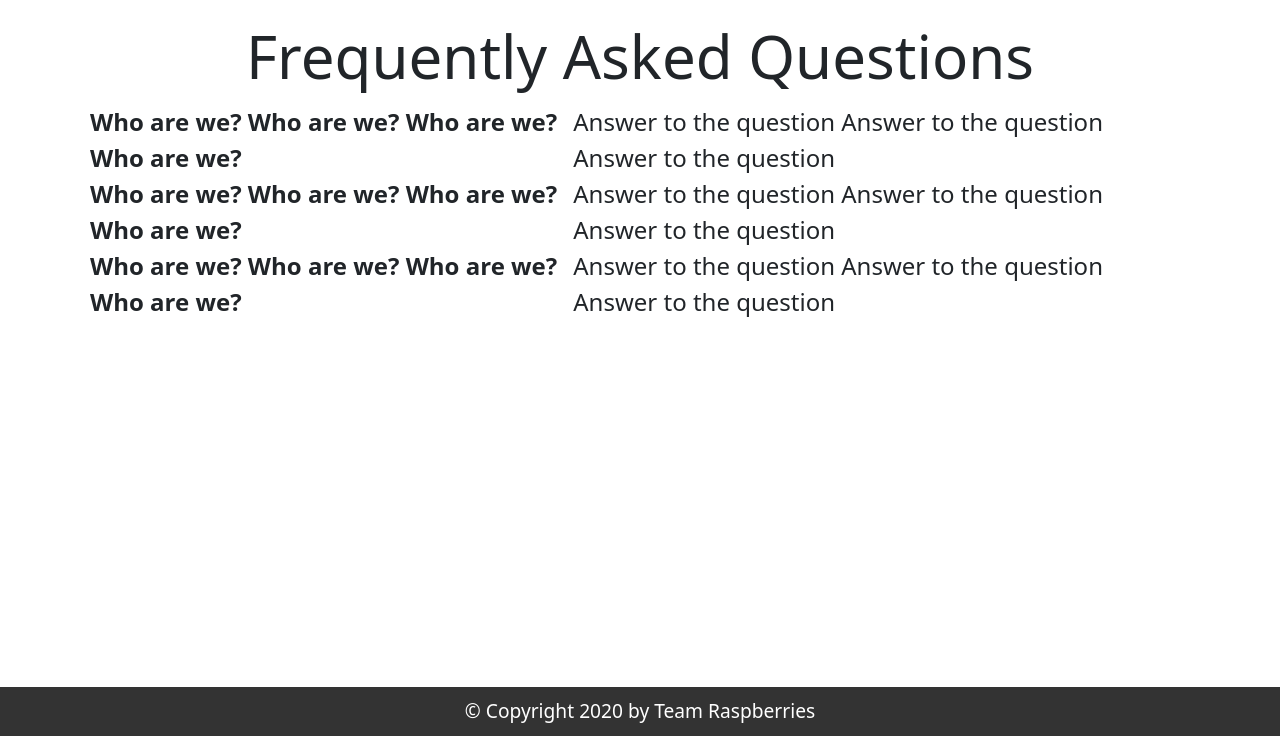
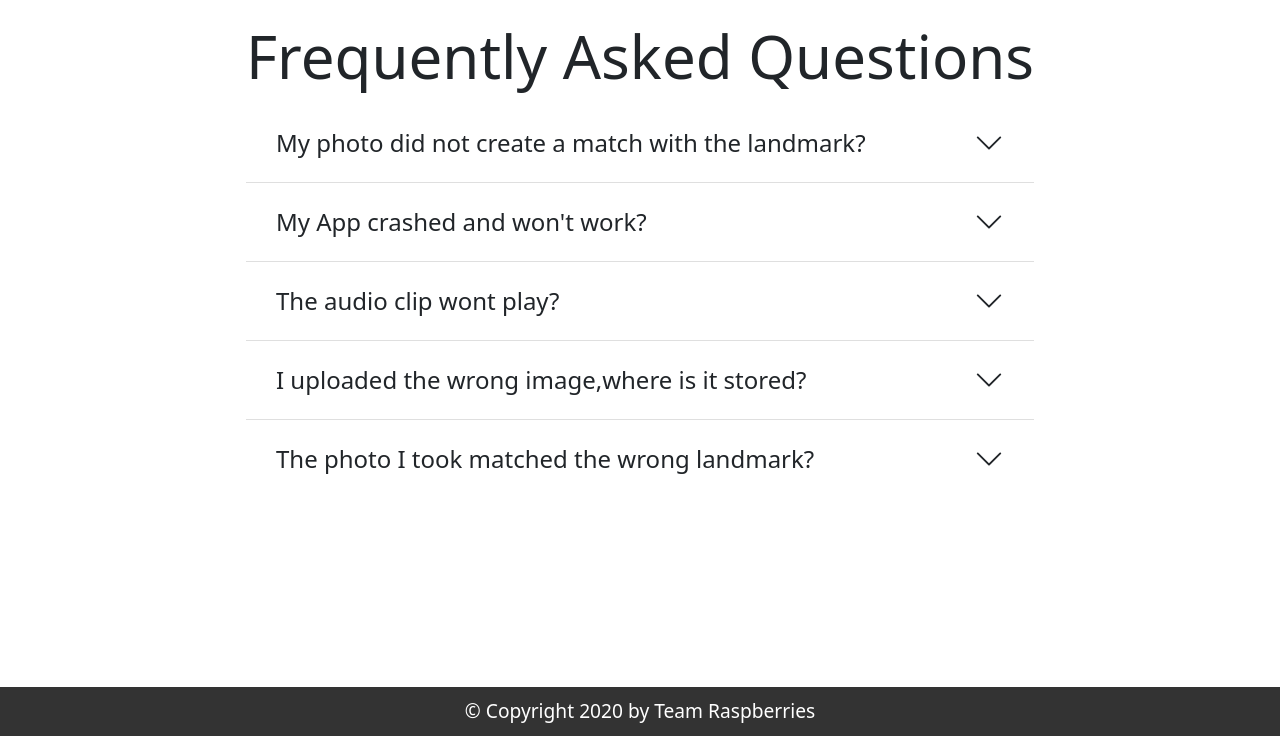
Before and after one commit to jordan-git/landmark-app, a PHP site: template src/templates/faq.twig in a window 1280 px wide. Shown: the part 64-800 px from the top of the page. Run offline with PHP 8.4, Linux system fonts and the light colour scheme; the template is opened without the code that fills it, so the values that code supplies are empty; some libraries are stand-ins or nearby versions.

Commit message:
FAQ page

```diff
--- a/src/templates/faq.twig
+++ b/src/templates/faq.twig
@@ -11,29 +11,69 @@
 {% block content %}
 <div class="faq">
     <h1>Frequently Asked Questions</h1>
-    <div class="question-container">
-        <div class="question">
-            Who are we? Who are we? Who are we? Who are we?
+    <div class="accordion accordion-flush" id="accordionFlushExample">
+        <div class="accordion-item">
+            <h2 class="accordion-header" id="flush-headingOne">
+                <button class="accordion-button collapsed" type="button" data-bs-toggle="collapse"
+                    data-bs-target="#flush-collapseOne" aria-expanded="false" aria-controls="flush-collapseOne">
+                    My photo did not create a match with the landmark?
+                </button>
+            </h2>
+            <div id="flush-collapseOne" class="accordion-collapse collapse" aria-labelledby="flush-headingOne"
+                data-bs-parent="#accordionFlushExample">
+                <div class="accordion-body">Due to current covid-19 restrictions we are having issues with growing our application.
+                    Please check back in the future.
+                    Ensure the landmark is well photographed and in good lighting.
+                </div>
+            </div>
         </div>
-        <div class="answer">
-            Answer to the question Answer to the question Answer to the question
+        <div class="accordion-item">
+            <h2 class="accordion-header" id="flush-headingTwo">
+                <button class="accordion-button collapsed" type="button" data-bs-toggle="collapse"
+                    data-bs-target="#flush-collapseTwo" aria-expanded="false" aria-controls="flush-collapseTwo">
+                    My App crashed and won't work?
+                </button>
+            </h2>
+            <div id="flush-collapseTwo" class="accordion-collapse collapse" aria-labelledby="flush-headingTwo"
+                data-bs-parent="#accordionFlushExample">
+                <div class="accordion-body">Please restart the application.If this doesnt work visit the contact page and please let us know</div>
+            </div>
         </div>
-    </div>
-    <div class="question-container">
-        <div class="question">
-            Who are we? Who are we? Who are we? Who are we?
+        <div class="accordion-item">
+            <h2 class="accordion-header" id="flush-headingThree">
+                <button class="accordion-button collapsed" type="button" data-bs-toggle="collapse"
+                    data-bs-target="#flush-collapseThree" aria-expanded="false" aria-controls="flush-collapseThree">
+                    The audio clip wont play?
+                </button>
+            </h2>
+            <div id="flush-collapseThree" class="accordion-collapse collapse" aria-labelledby="flush-headingThree"
+                data-bs-parent="#accordionFlushExample">
+                <div class="accordion-body">Please restart the application.If your still experiencing issues, please let us know.</div>
+            </div>
         </div>
-        <div class="answer">
-            Answer to the question Answer to the question Answer to the question
+        <div class="accordion-item">
+            <h2 class="accordion-header" id="flush-headingFour">
+                <button class="accordion-button collapsed" type="button" data-bs-toggle="collapse"
+                    data-bs-target="#flush-collapseFour" aria-expanded="false" aria-controls="flush-collapseFour">
+                    I uploaded the wrong image,where is it stored?
+                </button>
+            </h2>
+            <div id="flush-collapseFour" class="accordion-collapse collapse" aria-labelledby="flush-headingFour"
+                data-bs-parent="#accordionFlushExample">
+                <div class="accordion-body">All images are automatically deleted once processed,we do not hold any images taken by users in our database.</div>
+            </div>
         </div>
-    </div>
-    <div class="question-container">
-        <div class="question">
-            Who are we? Who are we? Who are we? Who are we?
+        <div class="accordion-item">
+            <h2 class="accordion-header" id="flush-headingFive">
+                <button class="accordion-button collapsed" type="button" data-bs-toggle="collapse"
+                    data-bs-target="#flush-collapseFive" aria-expanded="false" aria-controls="flush-collapseFive">
+                    The photo I took matched the wrong landmark?
+                </button>
+            </h2>
+            <div id="flush-collapseFive" class="accordion-collapse collapse" aria-labelledby="flush-headingFive"
+                data-bs-parent="#accordionFlushExample">
+                <div class="accordion-body">The application is still in its infancy stages,We would greatly appreciate you let us know by emailing whatsthis@gmail.com.</div>
+            </div>
         </div>
-        <div class="answer">
-            Answer to the question Answer to the question Answer to the question
-        </div>
-    </div>
 </div>
 {% endblock %}
```
